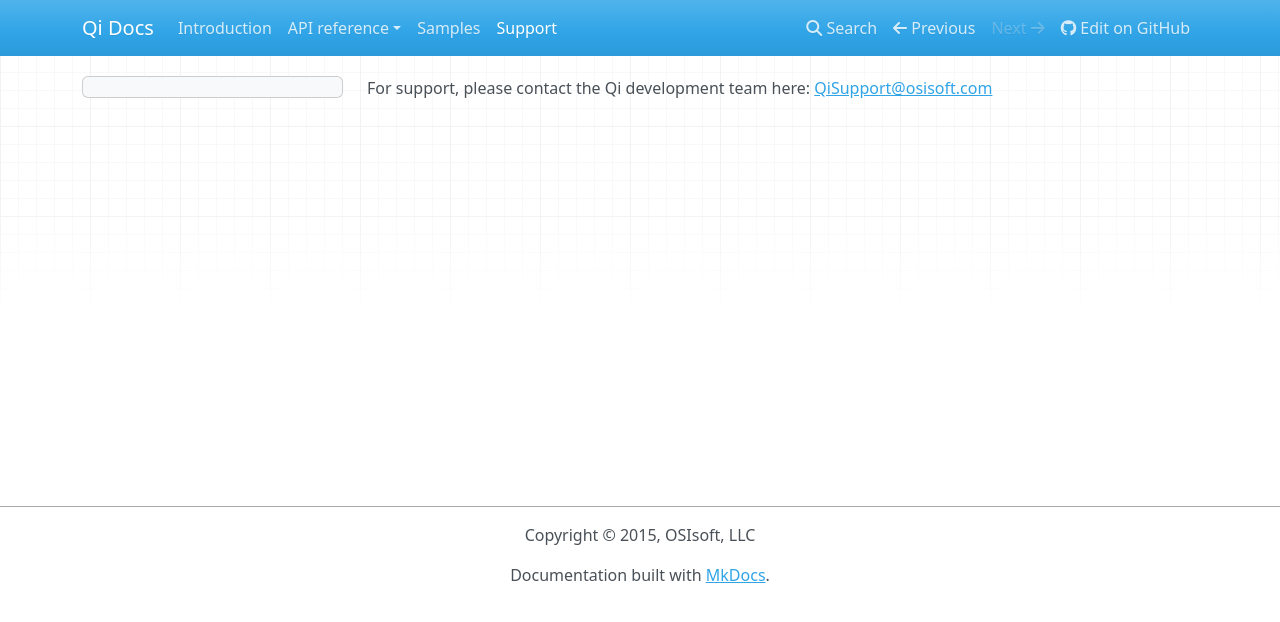
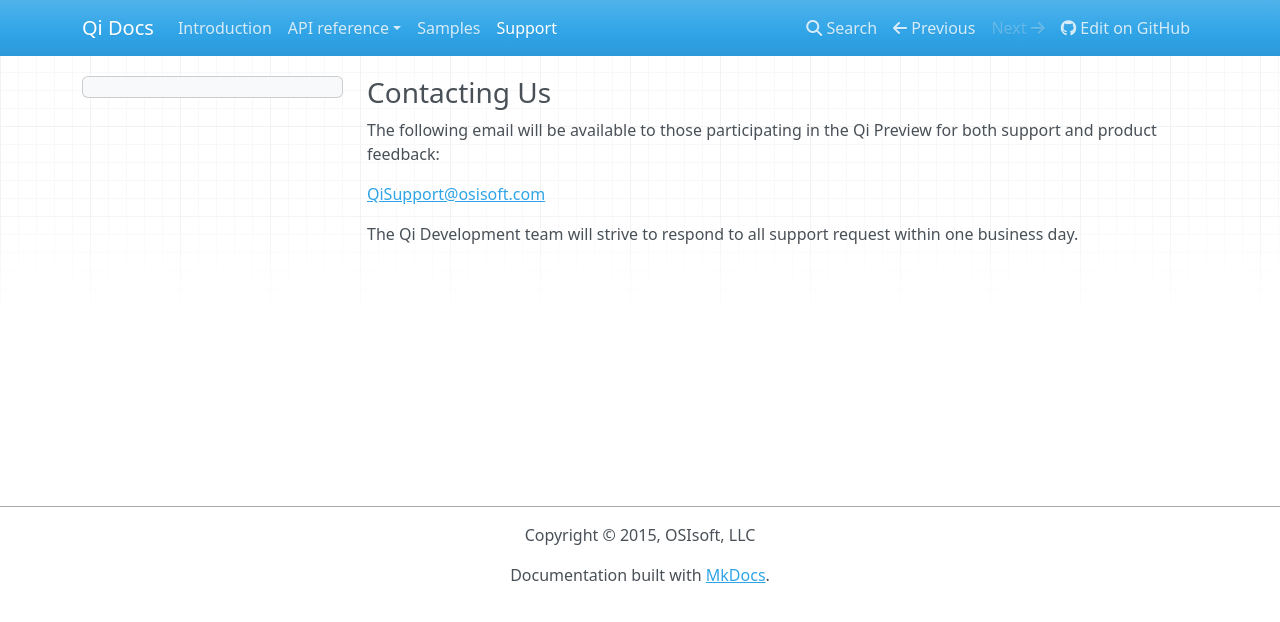
Before and after one commit to ssuryanarayanan/Qi-Docs, an MkDocs documentation site: the page built from docs/support.md, in a window 1280 px wide. Shown: the top 622 px of the page. Built offline with MkDocs 1.6.1, drawn with Linux system fonts in a browser that asks for light colours; nearby versions of some CDN libraries; old or Windows-style settings are respelled for this version of MkDocs.

Commit message:
Update support.md

```diff
--- a/docs/support.md
+++ b/docs/support.md
@@ -1,2 +1,6 @@
-For support, please contact the Qi development team here:
+###Contacting Us
+The following email will be available to those participating in the Qi Preview for both support and product feedback:
+
 [QiSupport@osisoft.com](mailto://QiSupport@osisoft.com)
+
+The Qi Development team will strive to respond to all support request within one business day.
```
